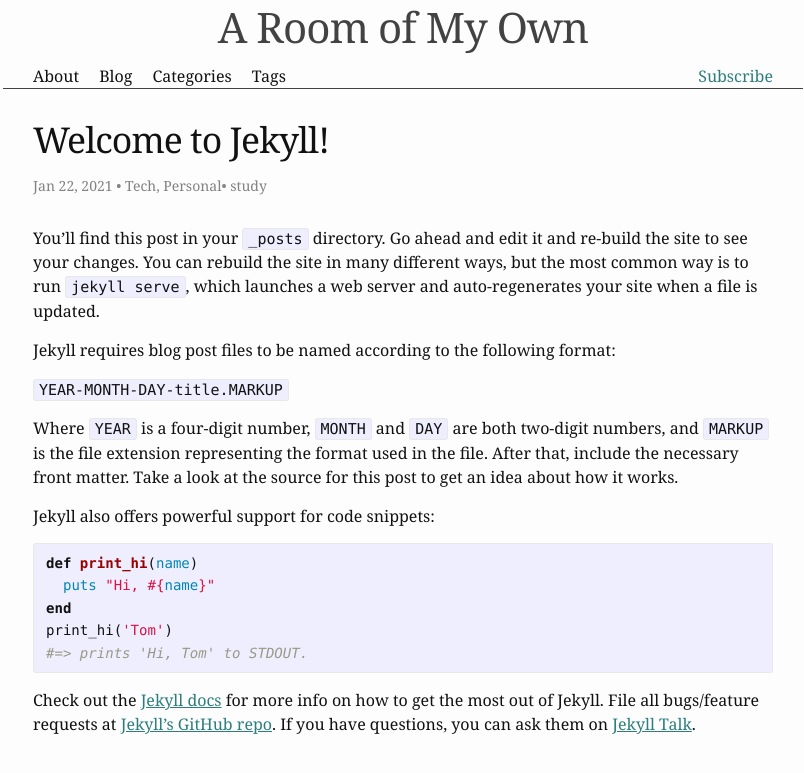
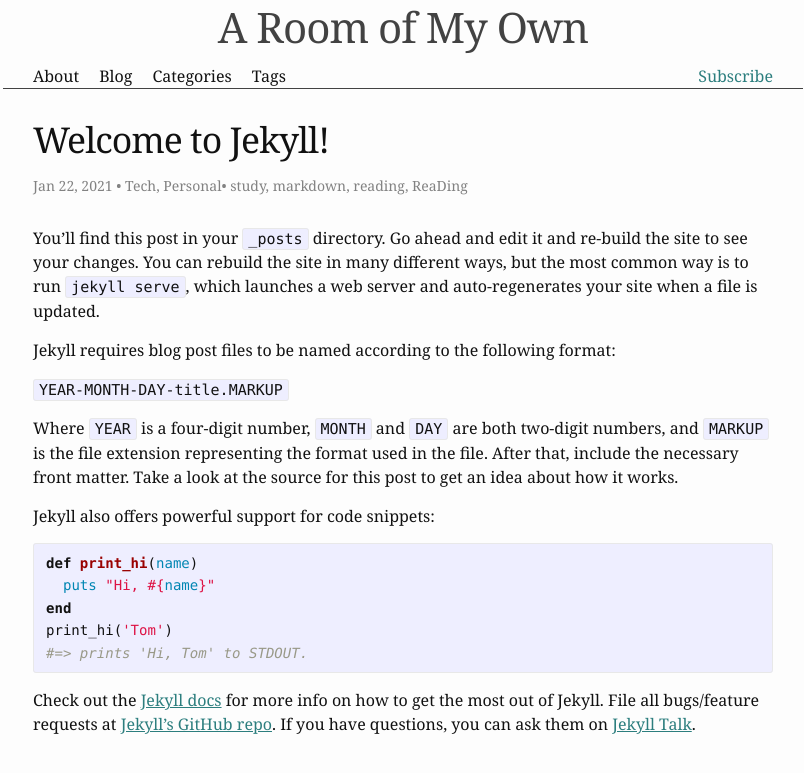
Before and after one commit to 9Echo/9Echo.github.io, a Jekyll site: the page built from _posts/2021-01-22-welcome-to-jekyll.markdown, in a window 1280 px wide. Shown: the top 773 px of the page, without its empty margins (237-1041 px from the left). Built offline with Jekyll 4.4.1, drawn with Linux system fonts in a browser that asks for light colours.

Commit message:
Update 2021-01-22-welcome-to-jekyll.markdown

```diff
--- a/_posts/2021-01-22-welcome-to-jekyll.markdown
+++ b/_posts/2021-01-22-welcome-to-jekyll.markdown
@@ -3,7 +3,7 @@ layout: post
 title:  "Welcome to Jekyll!"
 date:   2021-01-22 14:54:00 +0800
 categories: [Tech, Personal]
-tags: [study]
+tags: [study, markdown, reading, ReaDing]
 ---
 You’ll find this post in your `_posts` directory. Go ahead and edit it and re-build the site to see your changes. You can rebuild the site in many different ways, but the most common way is to run `jekyll serve`, which launches a web server and auto-regenerates your site when a file is updated.
 
```
